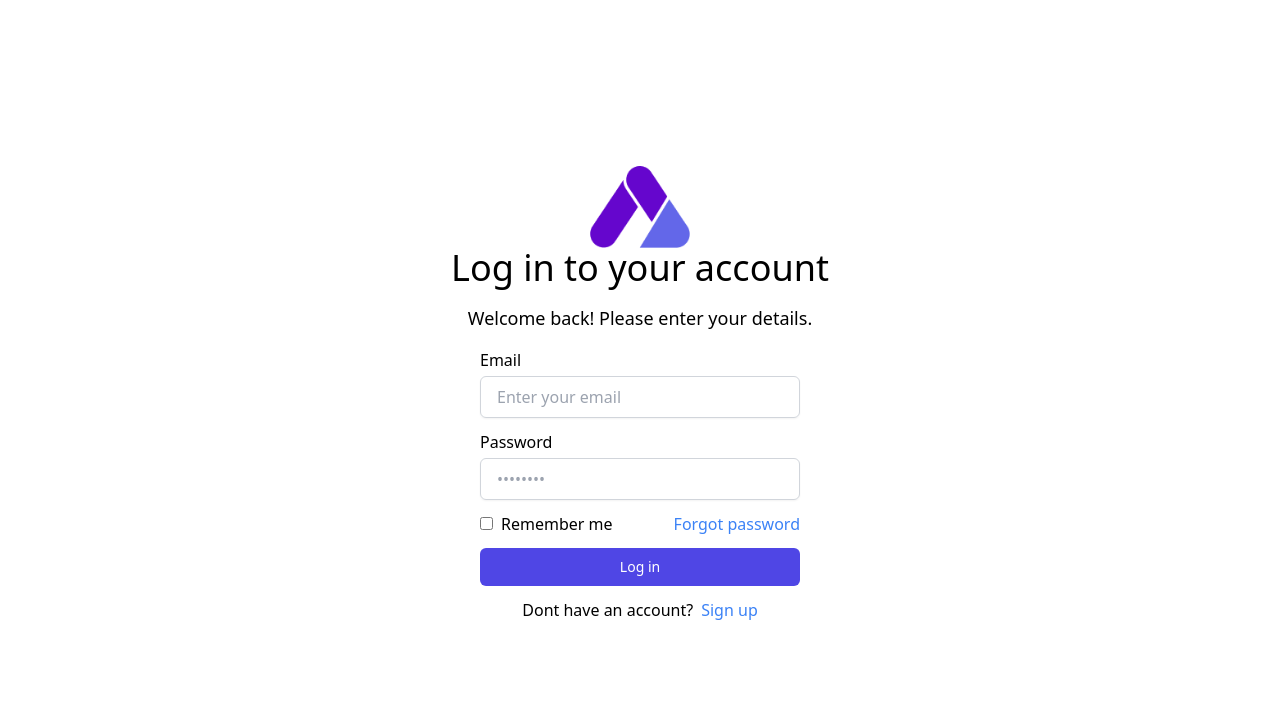
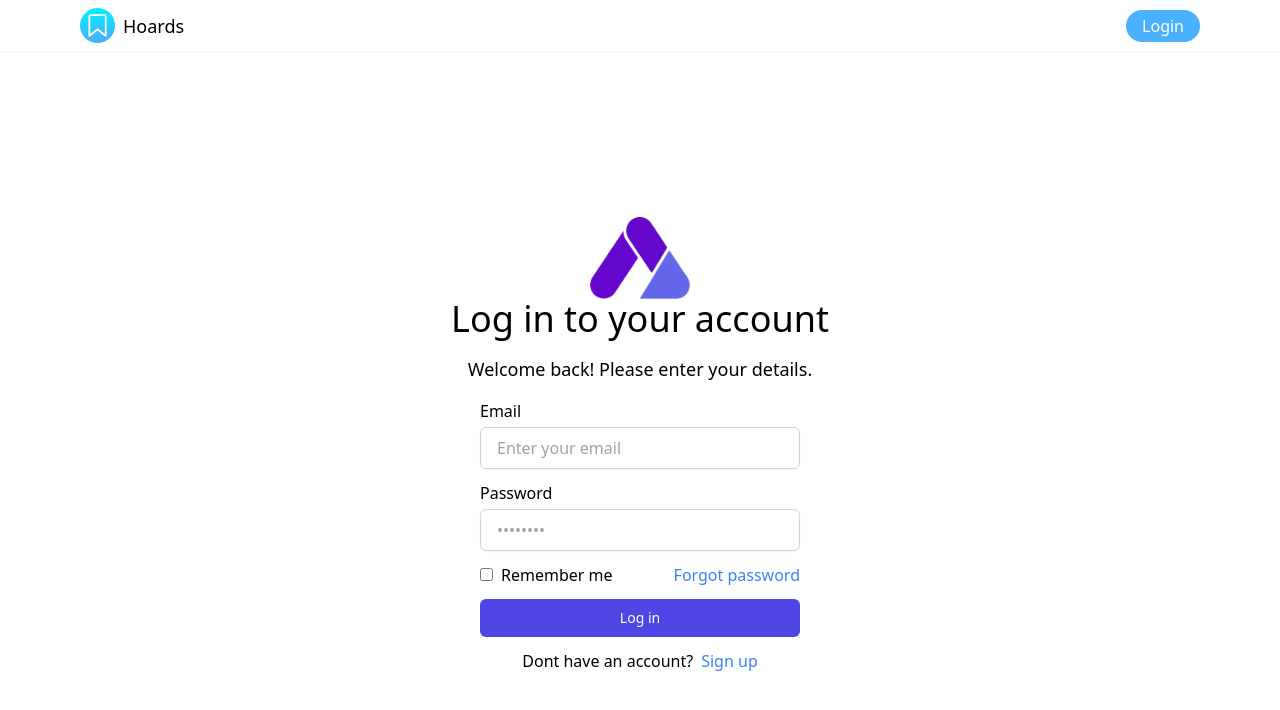
Before and after one commit to bkanhu/hoards, a Next.js app: page /login in a window 1280 px wide. Shown: the top 710 px of the page. Built offline with nearby package versions, Linux system fonts and the light colour scheme; no server answers.

Commit message:
Add Navbar, loading state, fix loding not showing

```diff
--- /dev/null
+++ b/components/Header.js
@@ -0,0 +1,16 @@
+import React from 'react';
+import { useAuth } from '@/context/AuthContext';
+const Header = () => {
+  const { authUser } = useAuth();
+  console.log(authUser);
+  return (
+    <header className="py-10 text-center">
+      <h1 className="text-2xl font-medium leading-10 text-gray-700">
+        Hello {authUser.fullName}
+      </h1>
+      <p className="text-lg text-gray-600">What are you hoarding today?</p>
+    </header>
+  );
+};
+
+export default Header;
--- /dev/null
+++ b/components/Loader.js
@@ -0,0 +1,12 @@
+import Image from 'next/image';
+import React from 'react';
+
+const Loader = () => {
+  return (
+    <div className="fixed top-0 left-0 flex items-center justify-center w-full h-full">
+      <Image width={100} height={100} alt="Loading..." src="/loader.svg" />
+    </div>
+  );
+};
+
+export default Loader;
--- /dev/null
+++ b/components/Navbar.js
@@ -0,0 +1,37 @@
+import React from 'react';
+import { useAuth } from '@/context/AuthContext';
+import Link from 'next/link';
+import Image from 'next/image';
+const Navbar = () => {
+  const { authUser, logOut } = useAuth();
+  return (
+    <>
+      <nav className="flex justify-between items-center px-[80px] py-2 shadow-sm">
+        <div>
+          <Link href="/" alt="home" className="flex items-center gap-2">
+            <Image src="/logoo.png" alt="logo" height={35} width={35} />
+            <span className="text-lg font-medium">Hoards</span>
+          </Link>
+        </div>
+        {authUser ? (
+          <button
+            onClick={() => logOut()}
+            className=" flex items-center gap-2 text-base font-medium  bg-[#49b1ff] py-1 px-4 rounded-full text-white hover:bg-[#12e6fc] transition duration-300"
+          >
+            Logout
+          </button>
+        ) : (
+          <Link
+            href="/login"
+            alt="login"
+            className=" flex items-center gap-2 text-base font-medium  bg-[#49b1ff] py-1 px-4 rounded-full text-white hover:bg-[#12e6fc] transition duration-300"
+          >
+            Login
+          </Link>
+        )}
+      </nav>
+    </>
+  );
+};
+
+export default Navbar;
--- a/context/AuthContext.js
+++ b/context/AuthContext.js
@@ -42,6 +42,7 @@ export default function useFirebaseAuth() {
     authUser,
     isLoading,
     setAuthUser,
+    setIsLoading,
     logOut,
   };
 }
--- a/pages/_app.js
+++ b/pages/_app.js
@@ -1,9 +1,11 @@
+import Navbar from '@/components/Navbar';
 import { AuthUserProvider } from '@/context/AuthContext';
 import '@/styles/globals.css';
 
 export default function App({ Component, pageProps }) {
   return (
     <AuthUserProvider>
+      <Navbar />
       <Component {...pageProps} />
     </AuthUserProvider>
   );
--- a/pages/dashboard.js
+++ b/pages/dashboard.js
@@ -1,9 +1,9 @@
-// import React from 'react';
-import { useState, useEffect } from 'react';
+import React, { useState, useEffect } from 'react';
 import { useRouter } from 'next/router';
 import { useAuth } from '@/context/AuthContext';
-
+import Loader from '@/components/Loader';
 import { LogOut } from 'lucide-react';
+import Header from '@/components/Header';
 
 const Dashboard = () => {
   const { authUser, isLoading, logOut } = useAuth();
@@ -14,8 +14,11 @@ const Dashboard = () => {
       router.push('/login');
     }
   }, [authUser, isLoading, router]);
+
+  if (isLoading) return <Loader />;
   return (
-    <div>
+    <div className="bg-lime-50">
+      {authUser && <Header />}
       Dashboard
       <button
         onClick={() => {
--- a/pages/login.js
+++ b/pages/login.js
@@ -8,7 +8,7 @@ import { useAuth } from '@/context/AuthContext';
 export default function LoginPage() {
   const [email, setEmail] = useState(null);
   const [password, setPassword] = useState(null);
-  const { authUser, isLoading } = useAuth();
+  const { authUser, isLoading, setIsLoading } = useAuth();
   const router = useRouter();
 
   useEffect(() => {
@@ -18,6 +18,7 @@ export default function LoginPage() {
   }, [authUser, isLoading, router]);
 
   const loginHandler = async () => {
+    setIsLoading(true);
     if (!email || !password) return;
 
     try {
@@ -25,8 +26,10 @@ export default function LoginPage() {
 
       console.log(user);
     } catch (err) {
+      alert(err.message);
       console.log(err);
     }
+    setIsLoading(false);
   };
 
   return (
@@ -97,7 +100,7 @@ export default function LoginPage() {
             className="block w-full px-4 py-2 text-sm font-medium text-white transition-colors duration-150 ease-in-out bg-indigo-600 border border-transparent rounded-md btn btn-primary hover:bg-indigo-500 focus:outline-none focus:ring-2 focus:ring-offset-2 focus:ring-indigo-500"
             onClick={loginHandler}
           >
-            Log in
+            {isLoading ? 'Loading...' : 'Log in'}
           </button>
           <p className="mt-3 text-center">
             Dont have an account?
```
